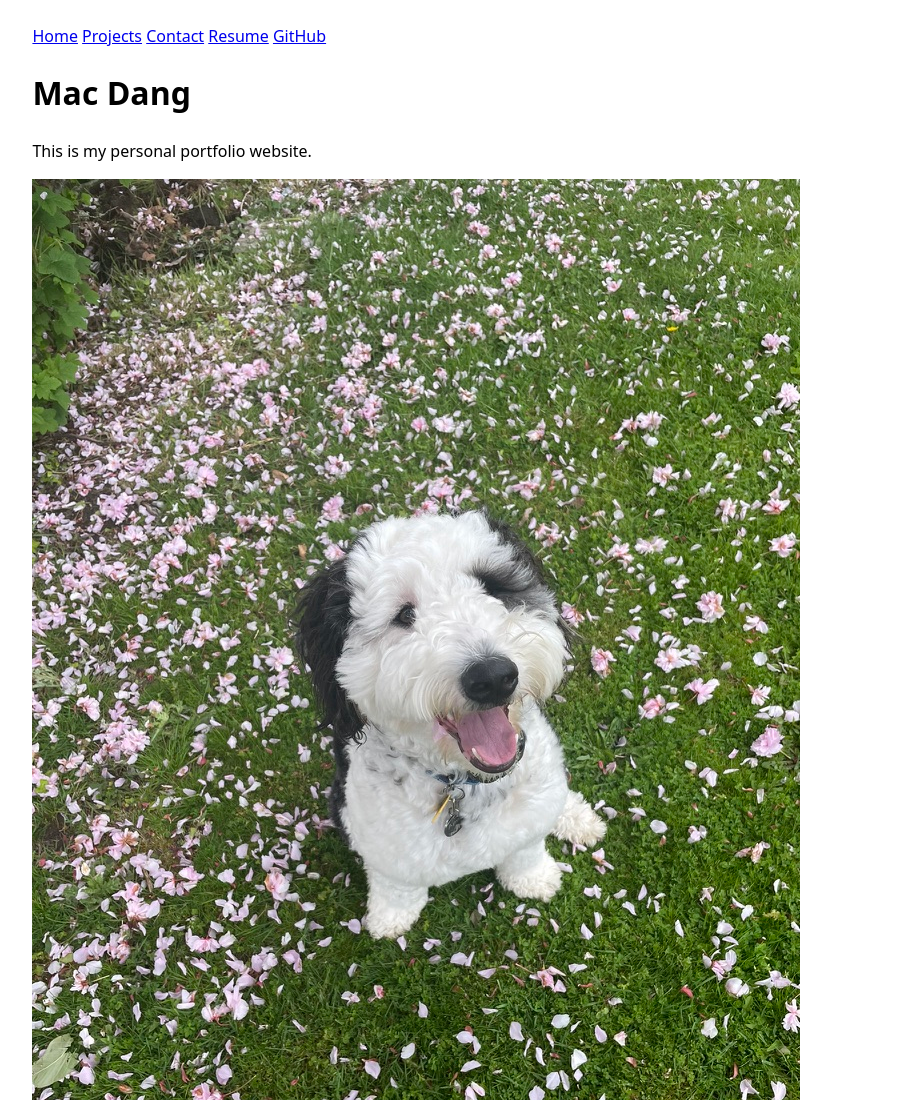
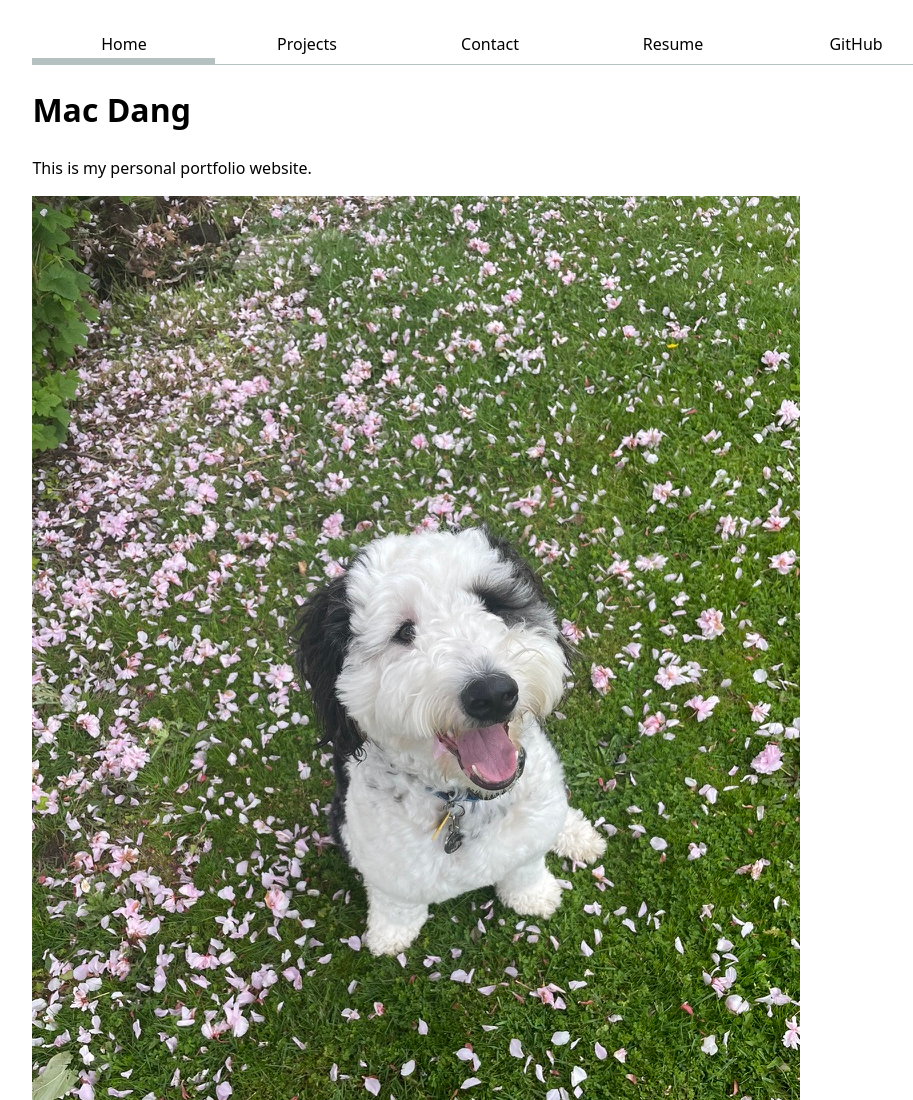
Before and after one commit to dangitmac/portfolio, a plain HTML site: page index.html in a window 1280 px wide. Shown: the top 1100 px of the page, without its empty margins (150-1063 px from the left). Drawn offline with Linux system fonts and the light colour scheme.

Commit message:
added current

```diff
--- a/index.html
+++ b/index.html
@@ -10,7 +10,7 @@
 
 <body>
     <nav>
-        <a href="./">Home</a>
+<a href="./" class="current">Home</a>
         <a href="./projects/">Projects</a>
         <a href="./contact/">Contact</a>
         <a href="./resume/">Resume</a>
--- a/style.css
+++ b/style.css
@@ -9,3 +9,22 @@
     max-width: 100%;
     height: auto;
 }
+
+nav {
+    display: flex;
+    margin-bottom: 1em;
+    border-bottom: 1px solid oklch(80% 3% 200);
+}
+
+nav a {
+    flex: 1;
+    text-decoration: none;
+    color: inherit;
+    text-align: center;
+    padding: 0.5em;
+}
+
+nav a.current {
+    border-bottom: 0.4em solid oklch(80% 3% 200);
+    padding-bottom: 0.1em;
+}
```
Also changed, not shown: contact/index.html (+4 -1 lines), projects/index.html (+3 -1 lines), resume/index.html (+1 -1 lines).
